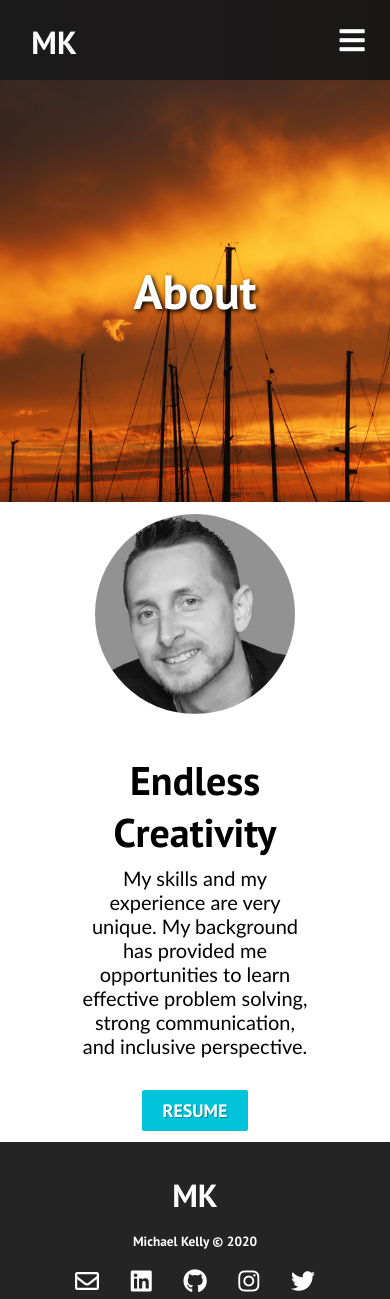
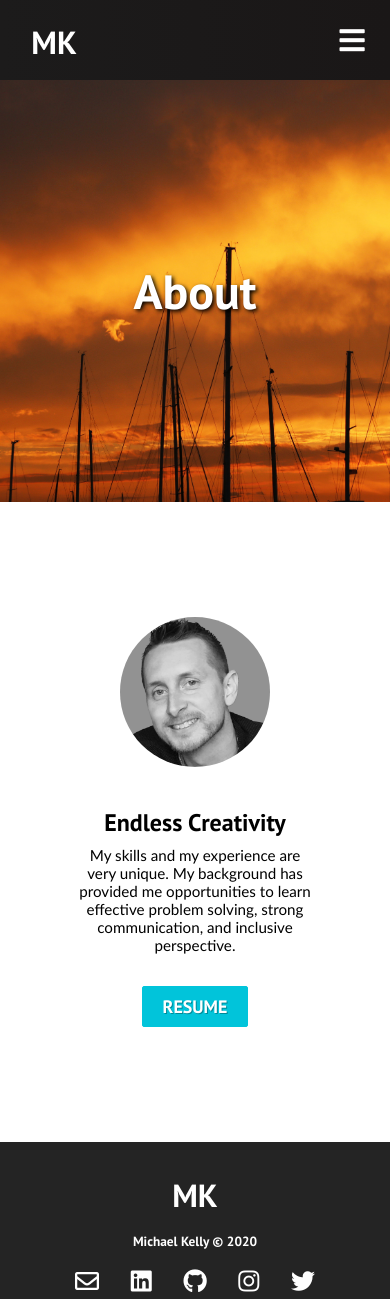
Before and after one commit to kellymedia/react-portfolio, a React (Create React App) app: page /about in a window 390 px wide. Shown: the top 1299 px of the page. Built offline with nearby package versions, Linux system fonts and the light colour scheme; the HTML template or start-up script is replaced by a standard one.

Commit message:
adjust img and h2 responsiveness for smaller screens, set max-height, set font-sizes to em's

```diff
--- a/src/components/Bio.css
+++ b/src/components/Bio.css
@@ -1,10 +1,11 @@
 .bio-container {
   /* background: url('/assets/clouds.jpg') center center/cover no-repeat; */
   background-color: #fff !important;
-  height: 600px;
+  height: 50vh;
+  min-height: 600px;
   width: 100%;
-  padding: 20%;
-  margin-bottom: 40px;
+  padding: 10% 20%;
+  margin-bottom: 40px !important;
   display: flex;
   flex-direction: column;
   justify-content: center;
@@ -29,7 +30,7 @@
 }
 
 #headshot {
-  max-width: 200px;
+  max-width: 250px;
   margin: 40px;
 }
 
@@ -51,19 +52,39 @@ img {
 
 @media screen and (max-width: 960px) {
   .bio-container > h1 {
-    font-size: 70px;
+    font-size: .75em;
     margin-top: -150px;
+  }
+
+  h2 {
+    font-size: .65em;
+  }
+
+  img {
+    max-height: 200px;
   }
 }
 
 @media screen and (max-width: 768px) {
+  .bio-container {
+    padding: 20%;
+  }
+
   .bio-container > h1 {
     font-size: 50px;
     margin-top: -100px;
   }
 
+  .bio-container > h2 {
+    font-size: 1.5em;
+  }
+
+  img {
+    max-height: 150px;
+  }
+
   .bio-container > p {
-    font-size: 20px;
+    font-size: .95em;
   }
 
   .btn-mobile {
```
